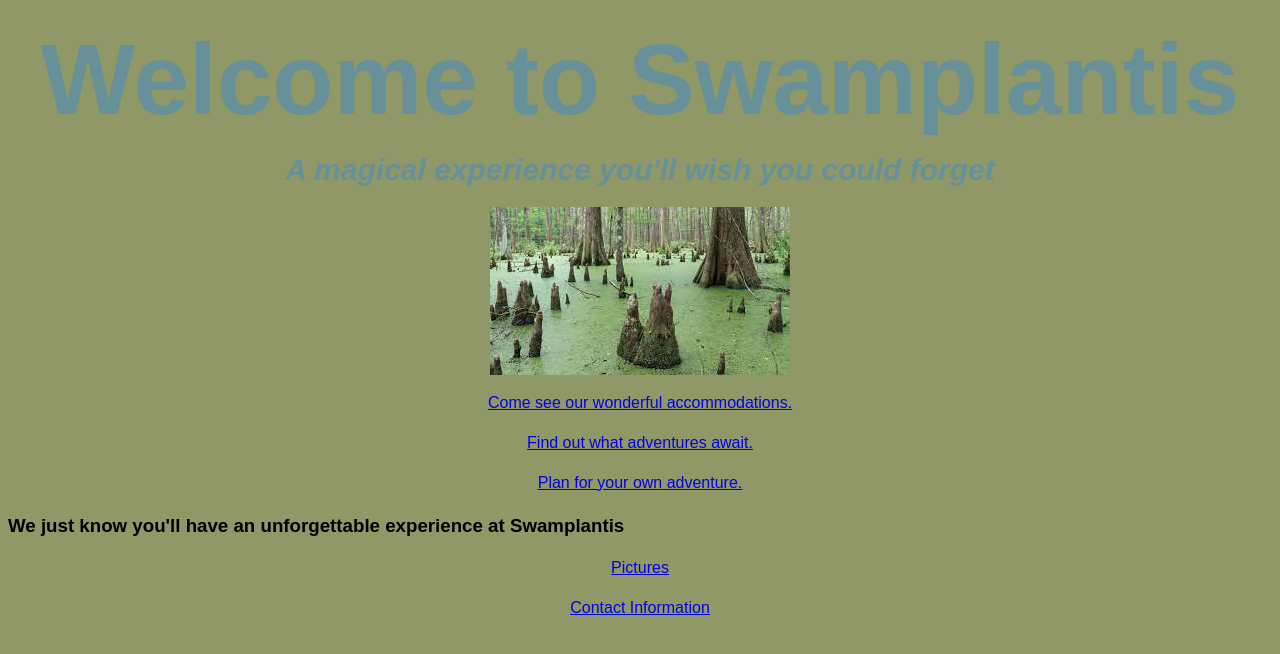
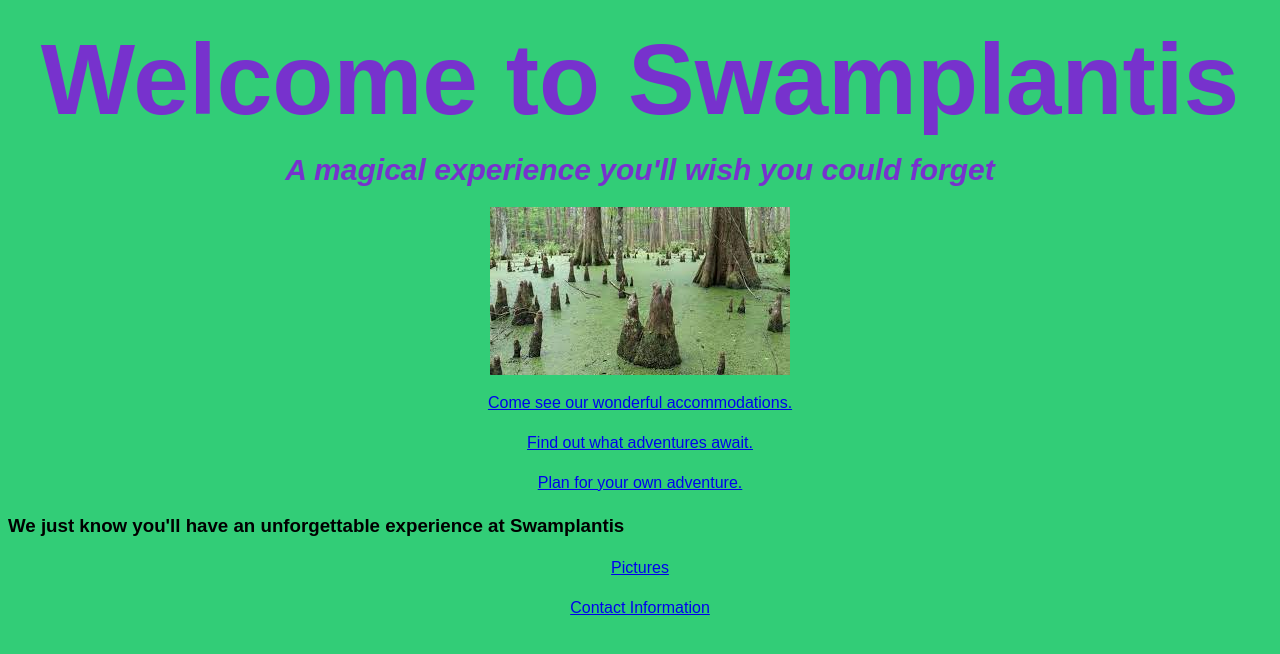
Before and after one commit to JasoFal/Resort-Website, a plain HTML site: page main-page.html in a window 1280 px wide. Drawn offline with Linux system fonts and the light colour scheme.

Commit message:
Changed the color styling

```diff
--- a/css/styles.css
+++ b/css/styles.css
@@ -1,12 +1,12 @@
 h1 {
   text-align: center;
-  color: #679098;
+  color: #7732CD;
   font-size: 100px;
 }
 
 h2 {
   text-align: center;
-  color: #679098;
+  color: #7732CD;
   font-style: italic;
   font-size: 30px;
 }
@@ -19,12 +19,12 @@ img {
 }
 
 body {
-  background-color: #909867;
+  background-color: #32CD77;
   font-family: sans-serif;
   line-height: 150%;
 }
 
 p {
   text-align: center;
-  color: #986790;
+  color: #CD7732;
 }
```
